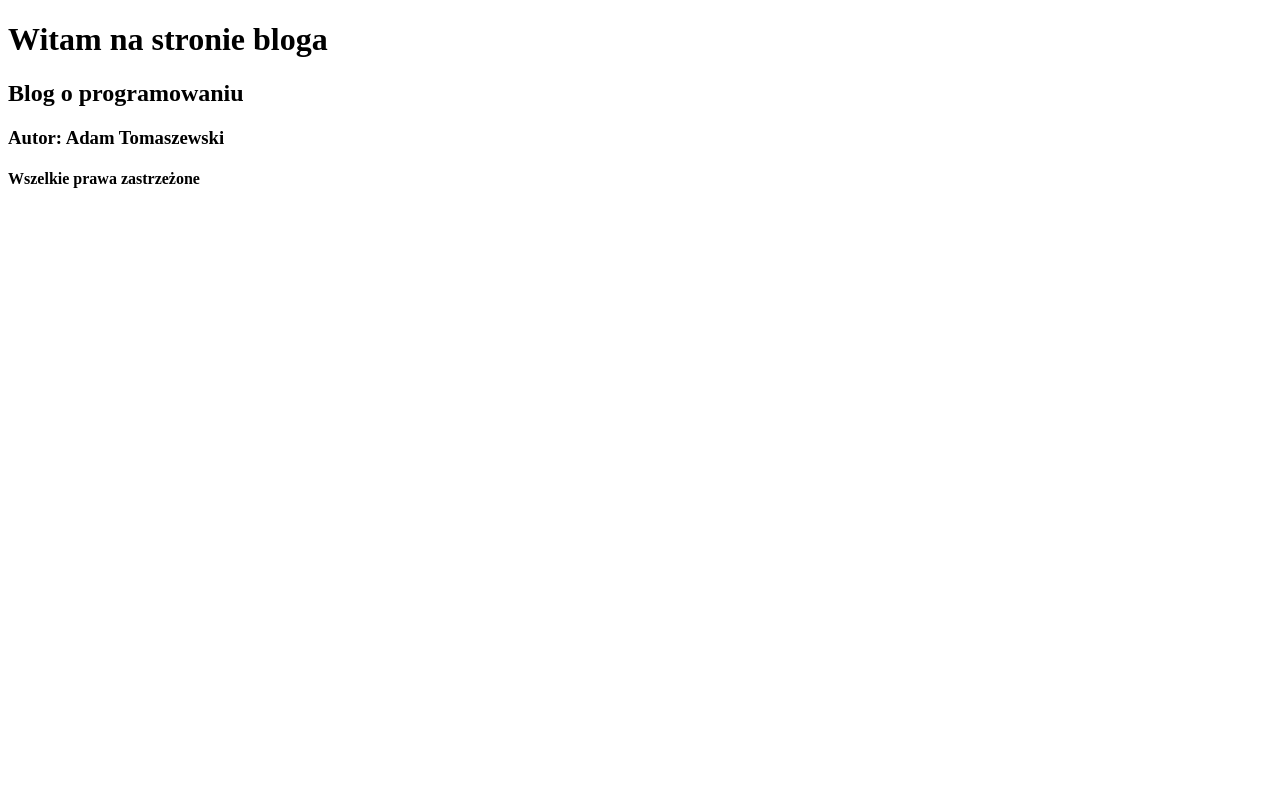
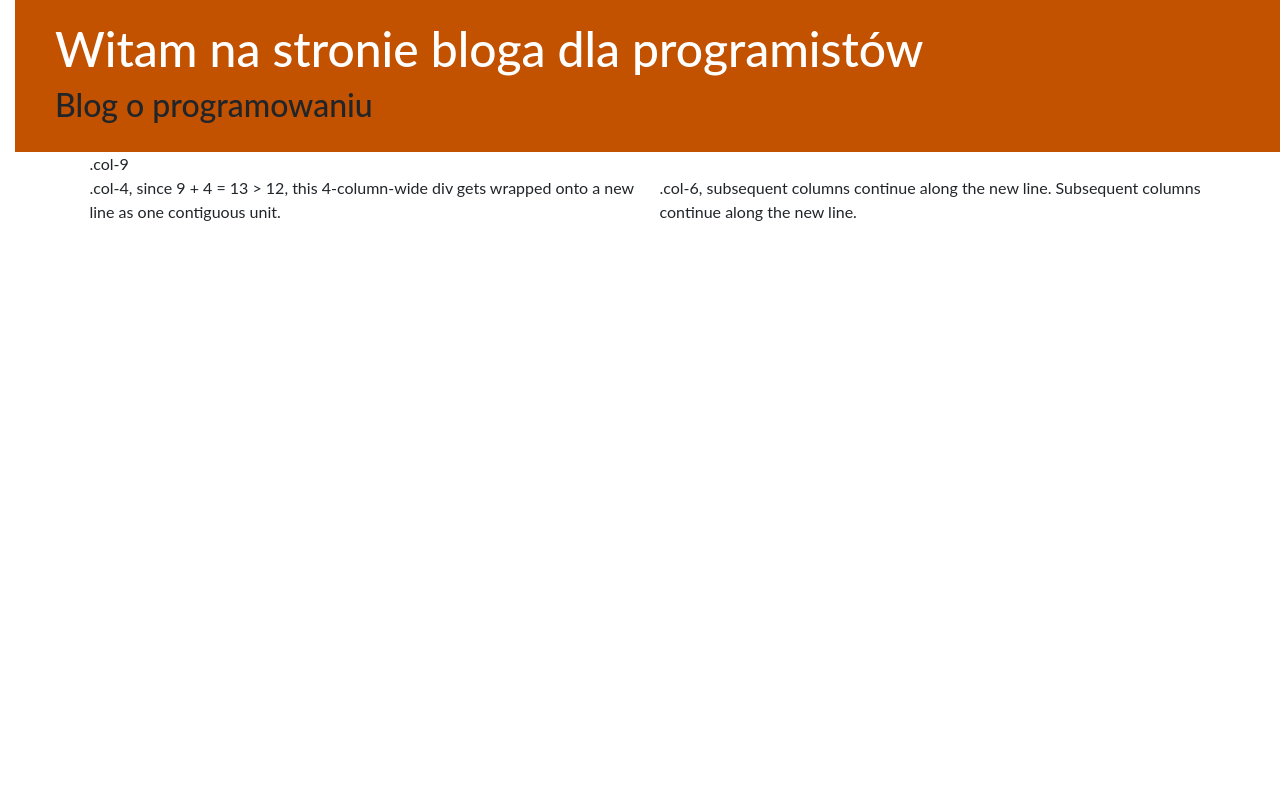
Before and after one commit to Cebalrai91/djangoblog2, a Django app: page / in a window 1280 px wide. Run offline with Django 3.2, Linux system fonts and the light colour scheme; data that the repository does not hold is empty.

Commit message:
edycja pliku html

```diff
--- /dev/null
+++ b/blog/static/css/blog.css
@@ -0,0 +1,24 @@
+h1 a,h2 a{
+    color: #1F85DE;
+}
+
+body {
+    padding-left:15px;
+    font-family: 'Lato', sans-serif;
+}
+
+.page-header{
+    background-color: #C25100;
+    margin-top: 0;
+    padding: 20px 20px 20px 40px;
+}
+
+.page-header h1, .page-header h1 a, .page-header h1 a:visited, .page-header h1 a:active {
+    color: #ffffff;
+    font-size: 36pt;
+    text-decoration: none;
+}
+
+.data{
+color: #1F85DE;
+}
--- a/blog/templates/blog/post_list.html
+++ b/blog/templates/blog/post_list.html
@@ -1,25 +1,54 @@
-<!DOCTYPE html>
+{% load static %}
 <html lang="pl">
         <head>
             <meta charset="UTF-8">
             <title>Blog dla programistów</title>
+            <link href="https://cdn.jsdelivr.net/npm/bootstrap@5.2.3/dist/css/bootstrap.min.css" rel="stylesheet" integrity="sha384-rbsA2VBKQhggwzxH7pPCaAqO46MgnOM80zW1RWuH61DGLwZJEdK2Kadq2F9CUG65" crossorigin="anonymous">
+            <link rel="stylesheet" href="{% static 'css/blog.css' %}">
         </head>
 <body>
-    <div>
-        <h1>Witam na stronie bloga</h1>
+    <div class="page-header">
+        <h1><a href="">Witam na stronie bloga dla programistów</a></h1>
         <h2>Blog o programowaniu</h2>
-        <h3>Autor: Adam Tomaszewski</h3>
-        <h4>Wszelkie prawa zastrzeżone</h4>
     </div>
     {% comment %}
     Tutaj lista postów
     {% endcomment %}
+
+    <div class="container">
+  <!-- Stack the columns on mobile by making one full-width and the other half-width -->
+        <div class="row">
+            <div class="col-md-8">
                         {% for post in posts %}
-    <div>
+        <div class="post">
+        <div class="data">
             <p>opublikowany: {{ post.publish_date }}</p>
+        </div>
         <h2><a href="">{{ post.title }}</a></h2>
+            <div class="container">
+            <div class="row">
+            <div class="col-8">
             <em>{{ post.text|linebreaksbr }}</em>
             </div>
+            </div>
+            </div>
+
+        </div>
         {% endfor %}
+            </div>
+    </div>
+    </div>
+
+<div class="container">
+  <div class="row">
+    <div class="col-9">.col-9</div>
+    <div class="col-6">.col-4, since 9 + 4 = 13 &gt; 12, this 4-column-wide div gets wrapped onto a new line as one contiguous unit.</div>
+    <div class="col-6">.col-6, subsequent columns continue along the new line. Subsequent columns continue along the new line.</div>
+  </div>
+</div>
+
+    <div class="stopka">
+
+    </div>
 </body>
 </html>
```
Lines whose indentation alone changed are shown as unchanged.
